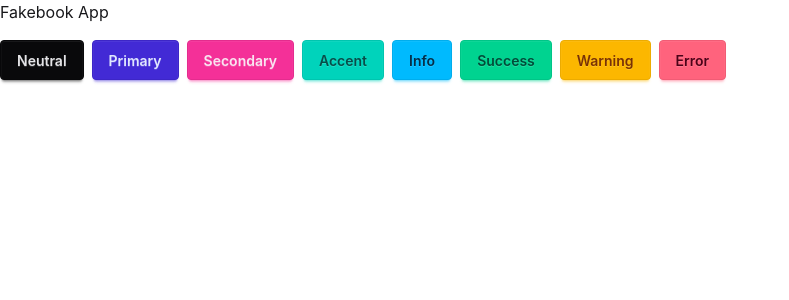
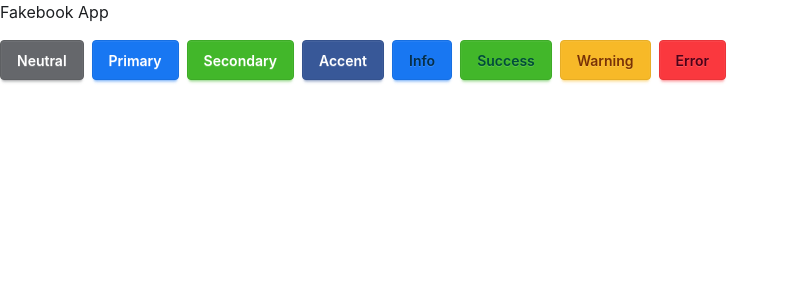
Before and after one commit to tratchapong/cc22-fb-web-prep, a React (Vite) app: page / in a window 1280 px wide. Shown: the top 300 px of the page, without its empty margins (0-789 px from the left). Built offline with nearby package versions, Linux system fonts and the light colour scheme.

Commit message:
add fb theme

```diff
--- a/src/index.css
+++ b/src/index.css
@@ -1,2 +1,61 @@
 @import "tailwindcss";
-@plugin "daisyui";
+@plugin "daisyui" {
+ themes : light --default;
+}
+
+@plugin "daisyui/theme" {
+name: "fakebook";
+default: true;
+prefersdark: false;
+color-scheme: light;
+
+/* Base background and text */
+--color-base-100: #ffffff;   /* White */
+--color-base-200: #F0F2F5;   /* Light gray background */
+--color-base-300: #E4E6EB;   /* Slightly darker gray */
+--color-base-content: #1C1E21; /* Almost black text */
+
+/* Primary: Facebook Blue */
+--color-primary: #1877F2;          /* Facebook Blue */
+--color-primary-focus: #1464D1;    /* Darker blue for hover/focus */
+--color-primary-content: #ffffff;  /* White text on primary */
+
+/* Secondary: Green action button (like sign up) */
+--color-secondary: #42B72A;
+--color-secondary-focus: #36A420;
+--color-secondary-content: #ffffff;
+
+/* Accent: Darker blue for links or hovers */
+--color-accent: #385898;
+--color-accent-focus: #314B81;
+--color-accent-content: #ffffff;
+
+/* Neutral: Gray for secondary/primary text */
+--color-neutral: #65676B;
+--color-neutral-focus: #1C1E21;
+--color-neutral-content: #ffffff;
+
+/* Status colors */
+--color-info: #1877F2;
+--color-success: #42B72A;
+--color-warning: #F7B928;
+--color-error: #FA383E;
+
+/* Border radius */
+--rounded-box: 0.5rem;
+--rounded-btn: 0.25rem;
+--rounded-badge: 1.9rem;
+
+/* Animation durations */
+--animation-btn: 0.25s;
+--animation-input: 0.2s;
+
+/* Button behavior */
+--btn-text-case: none;
+--btn-focus-scale: 0.98;
+--border-btn: 1px;
+
+/* Tabs */
+--tab-border: 2px;
+--tab-radius: 0.5rem;
+}
```
